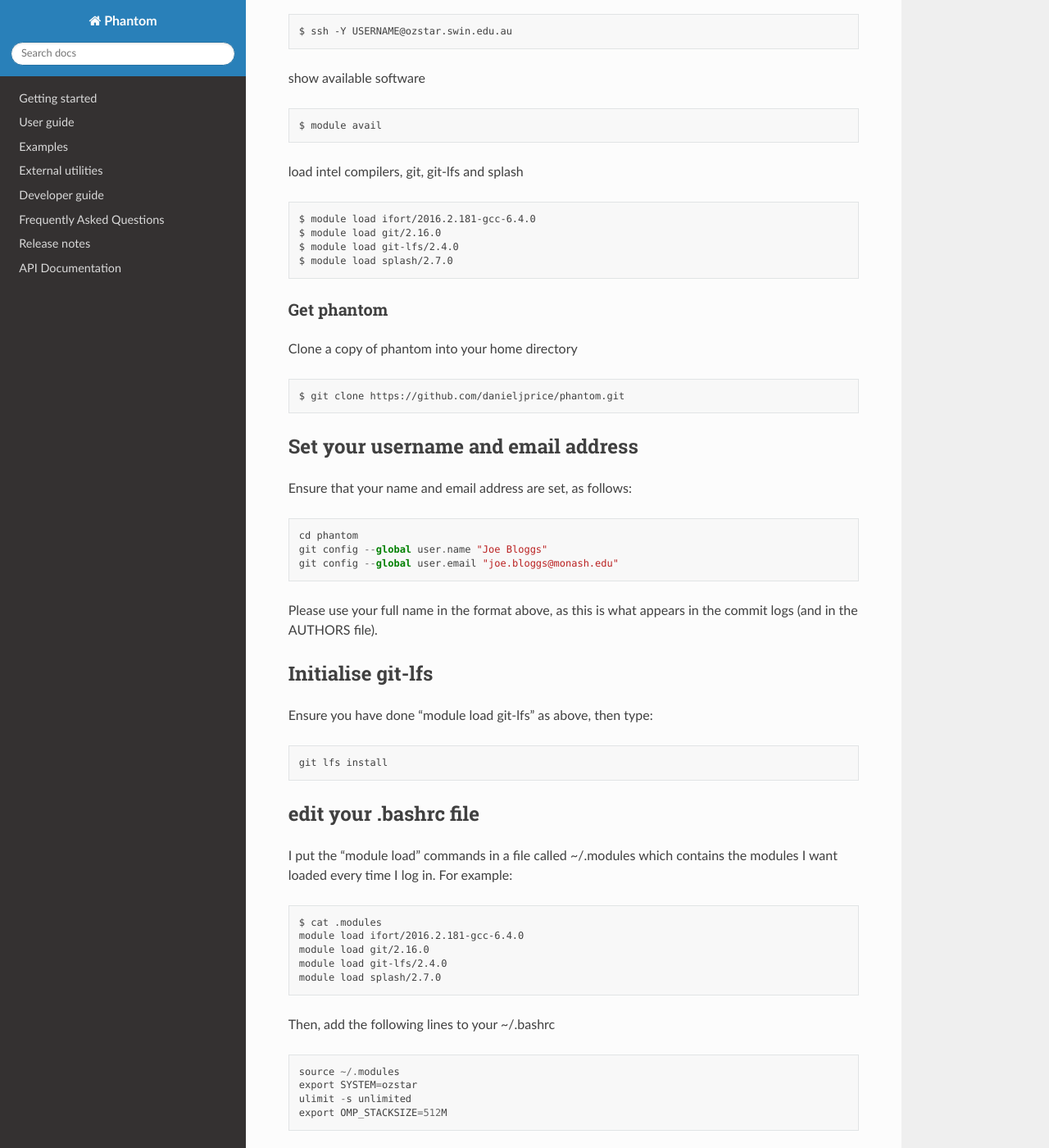
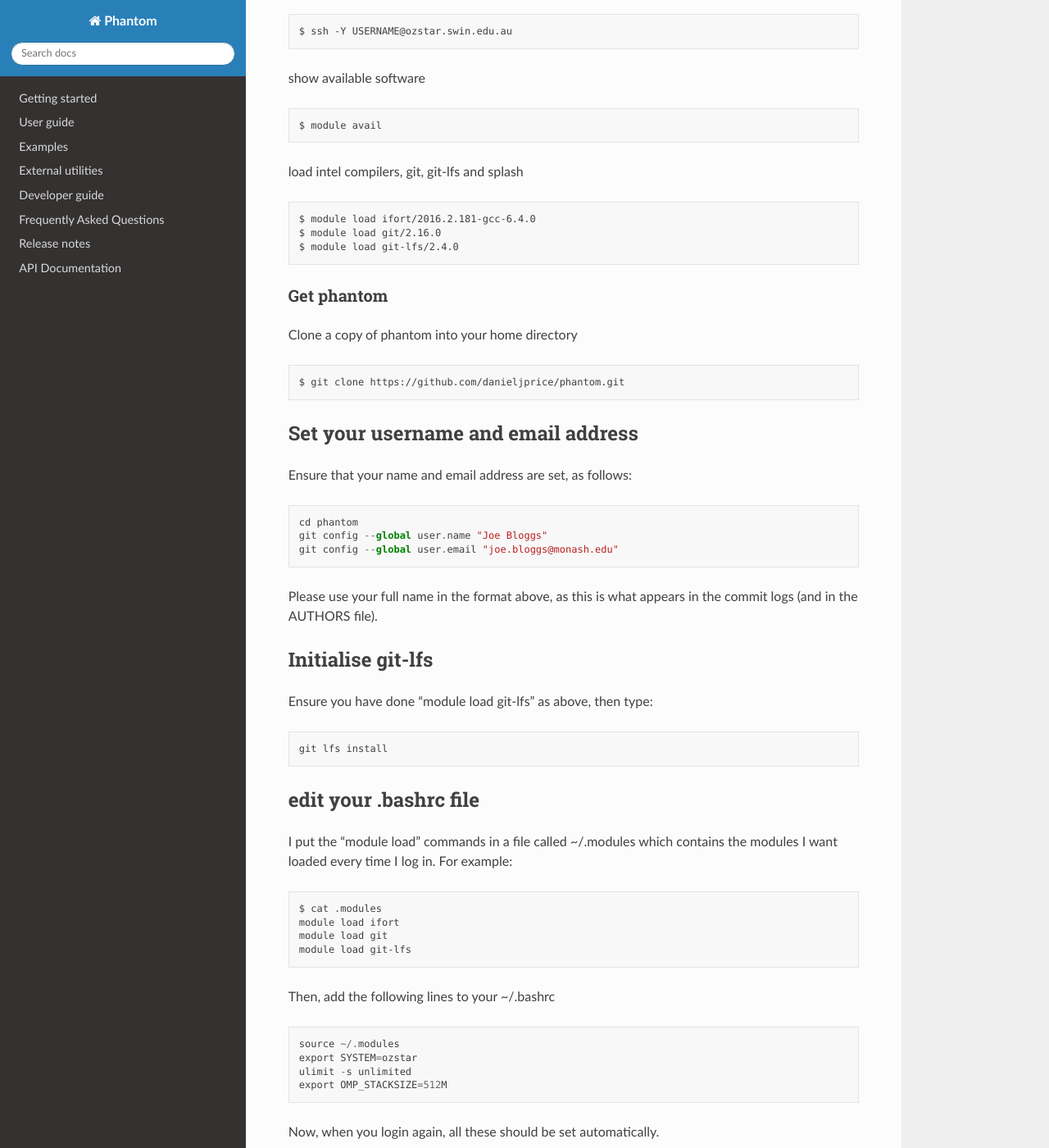
Before and after one commit to danieljprice/phantom, a Sphinx documentation site: the page built from docs/ozstar.rst, in a window 1280 px wide and 1400 px high, scrolled down 423 px. Shown: the whole window at 82% size. Built offline with Sphinx 7.4.7 and the Read the Docs theme 2.0.0, drawn with Linux system fonts in a browser that asks for light colours; pages that are not in the unit, such as notebooks, are missing from menus; some of the changed text lies outside the part shown.

Commit message:
Update ozstar.rst [skip ci]

```diff
--- a/docs/ozstar.rst
+++ b/docs/ozstar.rst
@@ -32,7 +32,6 @@
    $ module load ifort/2016.2.181-gcc-6.4.0
    $ module load git/2.16.0
    $ module load git-lfs/2.4.0
-   $ module load splash/2.7.0
 
 Get phantom
 ~~~~~~~~~~~
@@ -75,10 +74,9 @@
 ::
 
    $ cat .modules
-   module load ifort/2016.2.181-gcc-6.4.0
-   module load git/2.16.0
-   module load git-lfs/2.4.0
-   module load splash/2.7.0
+   module load ifort
+   module load git
+   module load git-lfs
 
 Then, add the following lines to your ~/.bashrc
 
```
Also changed, not shown: other parts of docs/ozstar.rst (+2 -1 lines).
